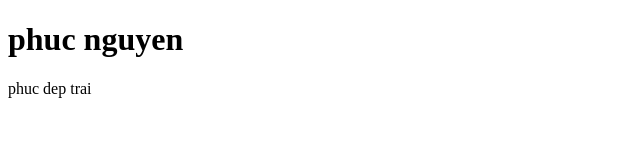
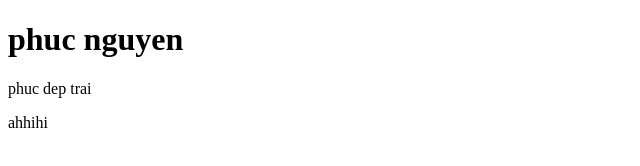
Before and after one commit to phucgigital03/testcode, a plain HTML site: page index.html in a window 1280 px wide. Shown: the full height of the page, 0-640 px from the left. Drawn offline with Linux system fonts and the light colour scheme.

Commit message:
test update

```diff
--- a/index.html
+++ b/index.html
@@ -9,5 +9,6 @@
 <body>
     <h1>phuc nguyen</h1>
     <p>phuc dep trai</p>
+    <span>ahhihi</span>
 </body>
 </html>
```
